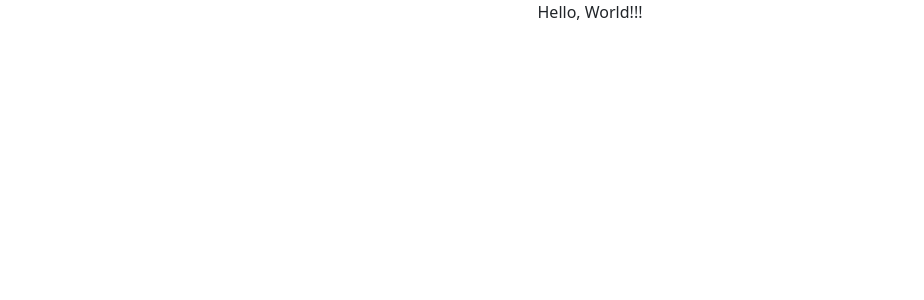
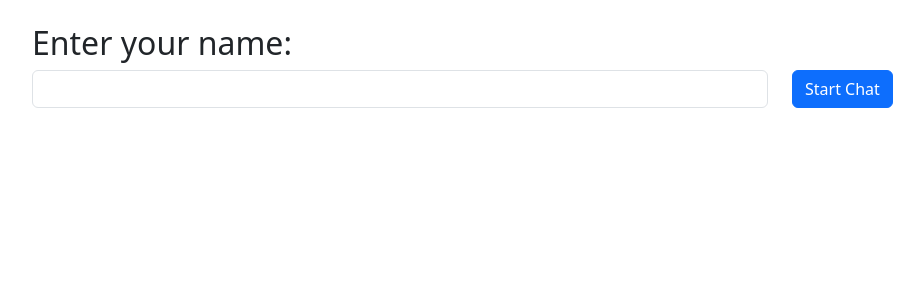
Before and after one commit to courses-yemelianau/walkie-talkie-web, a React (Create React App) app: page / in a window 1280 px wide. Shown: the top 300 px of the page, without its empty margins (50-974 px from the left). Built offline with nearby package versions, Linux system fonts and the light colour scheme.

Commit message:
✨ feat(App.tsx): add chat functionality to the app, allowing users to send and receive messages

```diff
--- a/src/App.tsx
+++ b/src/App.tsx
@@ -1,12 +1,56 @@
-import React from 'react';
-import './App.css';
+import React, { useState } from 'react';
+import { Container, Row, Col, Form, Button, Alert, Badge } from 'react-bootstrap';
+import SendMessageForm from './components/SendMessageForm';
+import ReceivedMessages from './components/ReceivedMessages';
 
-function App() {
+const App: React.FC = () => {
+    const [draft, setDraft] = useState('');
+    const [username, setUsername] = useState('');
+    const [showAlert, setShowAlert] = useState(false);
+
+    const handleDraftChange = (e: React.ChangeEvent<HTMLInputElement>) => {
+        setDraft(e.target.value);
+    };
+
+    const handleStartChat = () => {
+        const name = draft.trim();
+        if (!name) {
+            setShowAlert(true);
+            setTimeout(() => {
+                setShowAlert(false);
+            }, 3000);
+        } else {
+            setUsername(name);
+        }
+    };
+
     return (
-        <div className="App">
-            Hello, World!!!
-        </div>
+        <Container className="mt-4">
+            <div>
+                <h2>Enter your name: <Badge bg="primary">{username}</Badge></h2>
+                <Row>
+                    <Col xs={8}>
+                        <Form.Control type="text" value={draft} onChange={handleDraftChange} />
+                    </Col>
+                    <Col xs={4}>
+                        <Button onClick={handleStartChat}>Start Chat</Button>
+                    </Col>
+                </Row>
+                {showAlert && (
+                    <Alert variant="danger" className="mt-3" dismissible>
+                        Please enter a valid username.
+                    </Alert>
+                )}
+            </div>
+            {username && (
+                <div>
+                    <SendMessageForm />
+                    <hr />
+                    <ReceivedMessages />
+                </div>
+            )}
+        </Container>
     );
-}
+};
 
 export default App;
--- /dev/null
+++ b/src/components/ReceivedMessages.tsx
@@ -0,0 +1,39 @@
+import React, { useEffect, useState } from 'react';
+
+interface Message {
+    recipient: string;
+    title: string;
+    body: string;
+}
+
+const ReceivedMessages: React.FC = () => {
+    const [messages, setMessages] = useState<Message[]>([]);
+
+    useEffect(() => {
+        // Fetch messages from the server
+        // You'll need to implement the server-side logic for retrieving messages
+
+        // Example mock data
+        const mockMessages: Message[] = [
+            { recipient: 'John', title: 'Message 1', body: 'Hello, John!' },
+            { recipient: 'John', title: 'Message 2', body: 'How are you?' },
+        ];
+
+        setMessages(mockMessages);
+    }, []);
+
+    return (
+        <div>
+            <h2>Received Messages:</h2>
+            {messages.map((message, index) => (
+                <div key={index}>
+                    <h4>{message.title}</h4>
+                    <p>{message.body}</p>
+                    <hr />
+                </div>
+            ))}
+        </div>
+    );
+};
+
+export default ReceivedMessages;
--- /dev/null
+++ b/src/components/SendMessageForm.tsx
@@ -0,0 +1,63 @@
+import React, { useState } from 'react';
+import { Form, Button } from 'react-bootstrap';
+
+const SendMessageForm: React.FC = () => {
+    const [recipient, setRecipient] = useState('');
+    const [title, setTitle] = useState('');
+    const [message, setMessage] = useState('');
+
+    const handleRecipientChange = (e: React.ChangeEvent<HTMLInputElement>) => {
+        setRecipient(e.target.value);
+    };
+
+    const handleTitleChange = (e: React.ChangeEvent<HTMLInputElement>) => {
+        setTitle(e.target.value);
+    };
+
+    const handleMessageChange = (e: React.ChangeEvent<HTMLTextAreaElement>) => {
+        setMessage(e.target.value);
+    };
+
+    const handleSubmit = (e: React.FormEvent) => {
+        e.preventDefault();
+        // Handle message submission logic here
+    };
+
+    const recipients = ['John', 'Jane', 'Alice', 'Bob']; // Replace with your own recipient data
+
+    return (
+        <Form onSubmit={handleSubmit}>
+            <Form.Group controlId="recipient">
+                <Form.Label>Recipient:</Form.Label>
+                <Form.Control
+                    type="text"
+                    placeholder="Enter recipient"
+                    value={recipient}
+                    onChange={handleRecipientChange}
+                    list="recipients"
+                />
+                <datalist id="recipients">
+                    {recipients.map((recipient, index) => (
+                        <option key={index} value={recipient} />
+                    ))}
+                </datalist>
+            </Form.Group>
+
+            <Form.Group controlId="title">
+                <Form.Label>Title:</Form.Label>
+                <Form.Control type="text" placeholder="Enter title" value={title} onChange={handleTitleChange} />
+            </Form.Group>
+
+            <Form.Group controlId="message">
+                <Form.Label>Message:</Form.Label>
+                <Form.Control as="textarea" rows={3} value={message} onChange={handleMessageChange} />
+            </Form.Group>
+            <br />
+            <Button variant="primary" type="submit">
+                Send Message
+            </Button>
+        </Form>
+    );
+};
+
+export default SendMessageForm;
```
